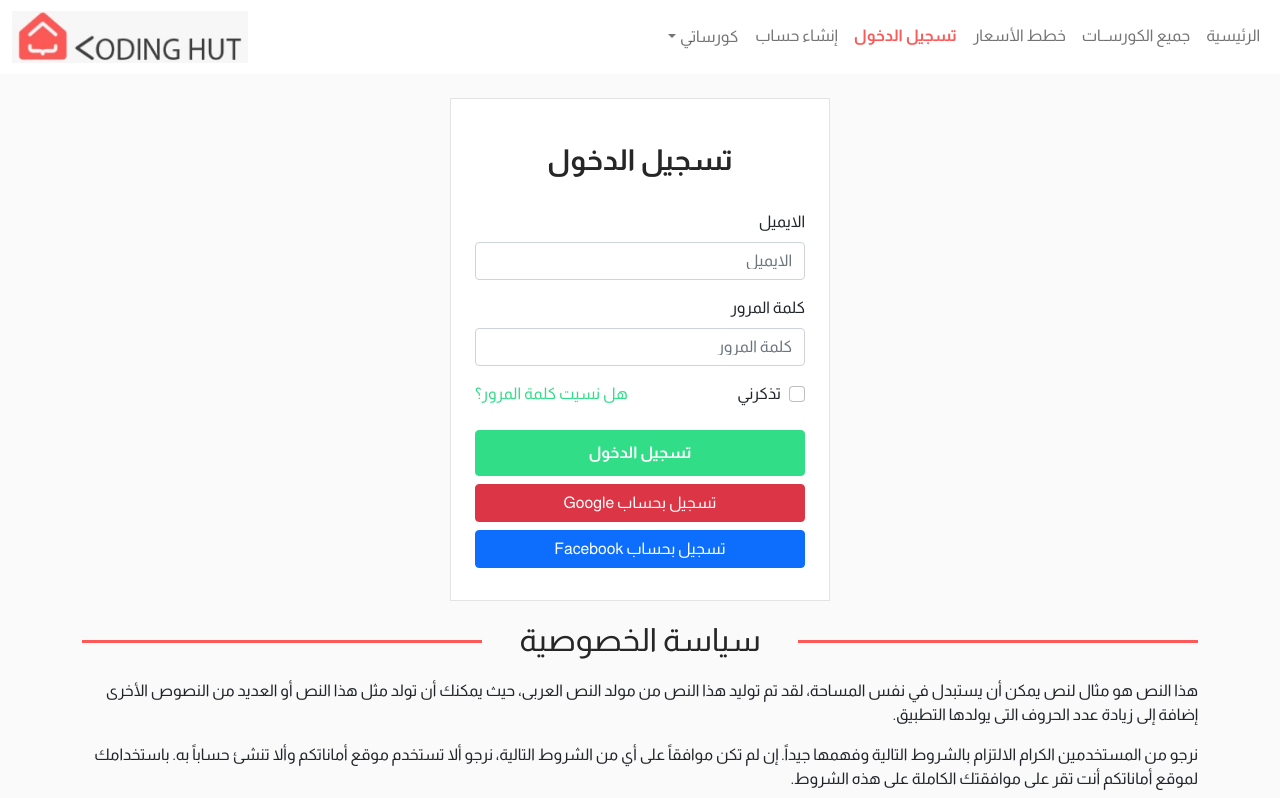
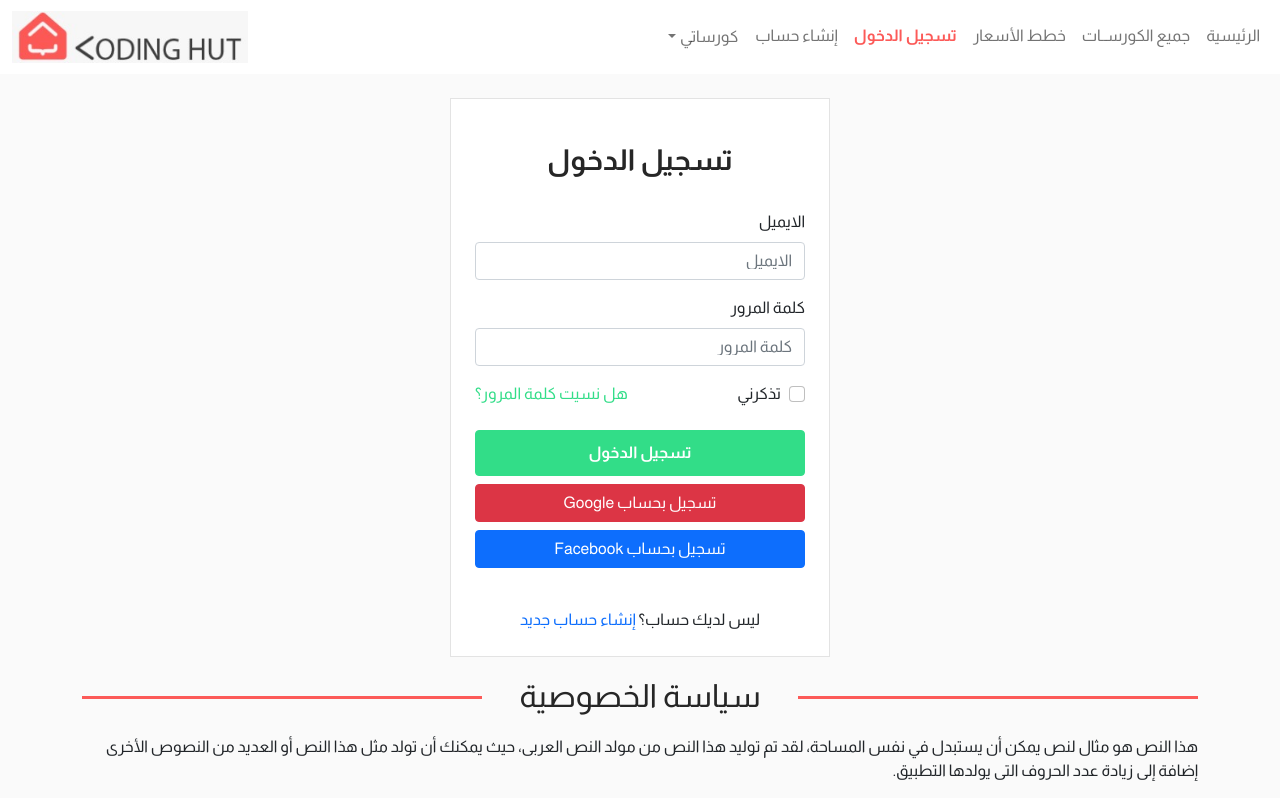
Before and after one commit to AbdelRahmanSalem007/final-project-courses, a React (Create React App) app: page /login in a window 1280 px wide. Shown: the top 798 px of the page. Built offline with nearby package versions, Linux system fonts and the light colour scheme.

Commit message:
cleaning up

```diff
--- a/src/components/registeration/Login.js
+++ b/src/components/registeration/Login.js
@@ -45,6 +45,9 @@ const Login = () => {
               </Button>
             </Form.Group>
           </div>
+          <p className="text-center my-3">
+            ليس لديك حساب؟ <Link to="/login">إنشاء حساب جديد</Link>
+          </p>
         </Form>
       </section>
     </div>
```
